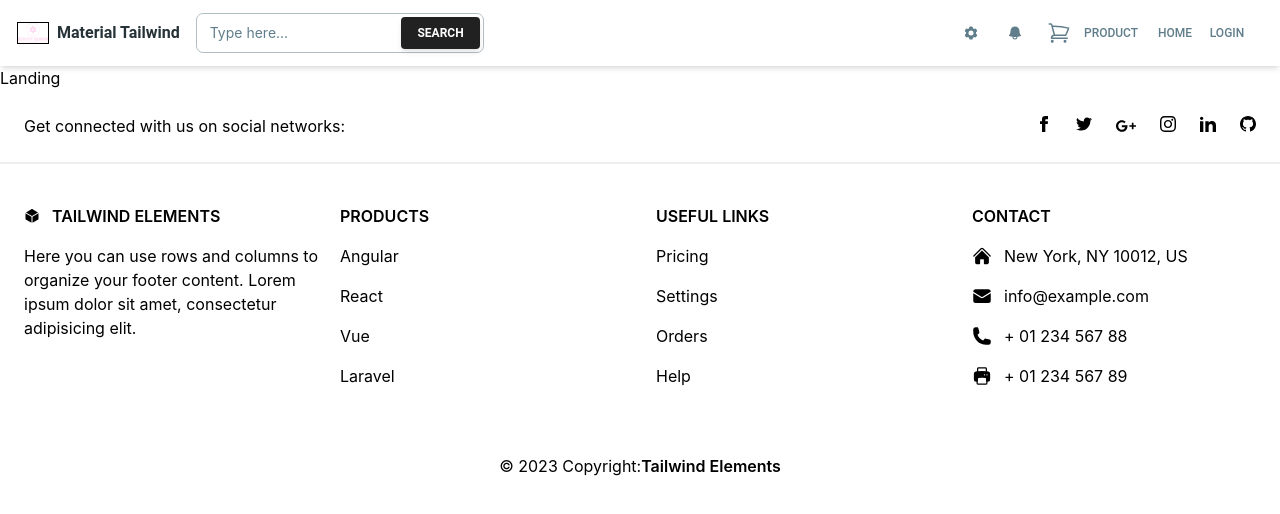
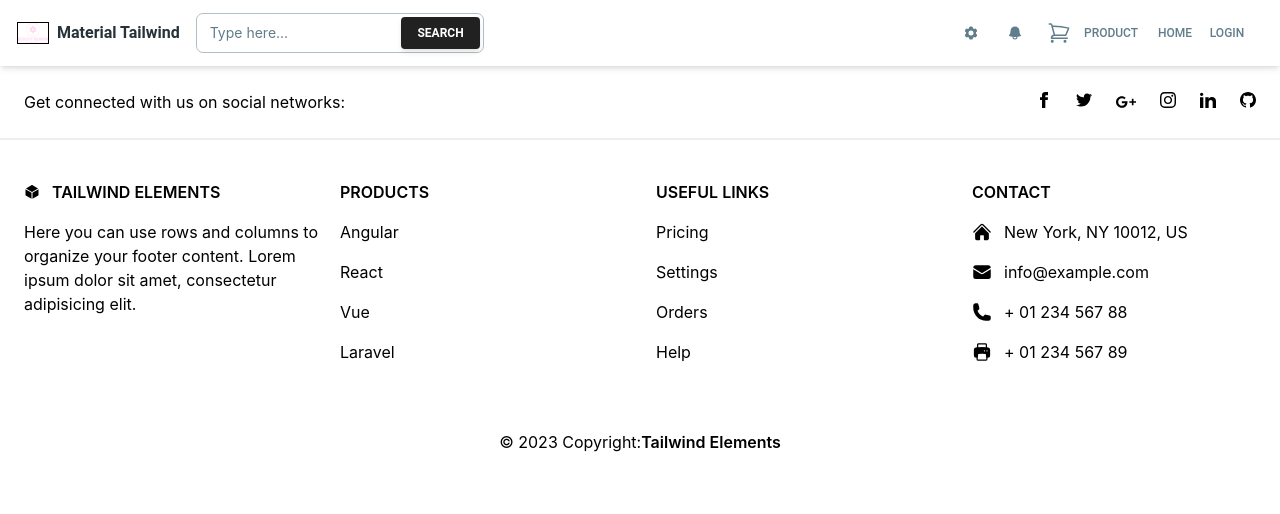
Before and after one commit to Make-up-project/Make-up-project, a React (Create React App) app in the folder beauty-bloom/: page / in a window 1280 px wide. Shown: the top 514 px of the page. Built offline with nearby package versions, Linux system fonts and the light colour scheme.

Commit message:
updateMainrReadmeFile

```diff
--- a/beauty-bloom/src/App.js
+++ b/beauty-bloom/src/App.js
@@ -6,9 +6,9 @@ import Footer from "./pages/NavAndFooter/Footer";
 import Contact from "./pages/landing/ContactUs/Contact";
 import About from "./pages/landing/aboutPage/About";
 import Landing from "./pages/landing/landingPage/Landing";
-import Product from  "./pages/Product/product"
+import Product from  "./pages/product/product"
 import NavListMenu from "./pages/NavAndFooter/Nav"
-import Cart from "./pages/Product/Cart"
+import Cart from "./pages/product/Cart"
 function App() {
   return (
     <BrowserRouter>
--- a/beauty-bloom/src/pages/landing/landingPage/Landing.js
+++ b/beauty-bloom/src/pages/landing/landingPage/Landing.js
@@ -2,7 +2,11 @@ import React from 'react'
 
 const Landing = () => {
   return (
-    <div>Landing</div>
+    <div>
+      <slider/>
+      <discount/>
+      <porducts/>
+    </div>
   )
 }
 
```
Also changed, not shown: beauty-bloom/src/pages/Product/product.js (+8 -8 lines), 1 other file (tests, documents, lock files or other folders).
